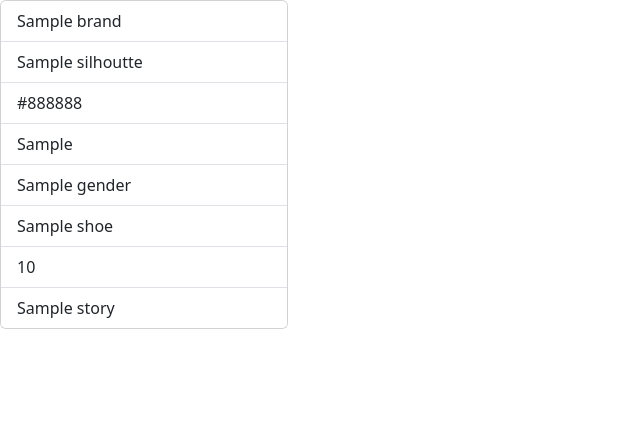
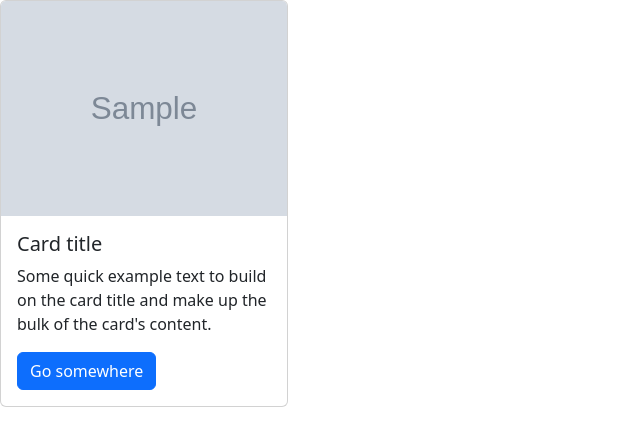
Before and after one commit to Saromazzotta/soleyshoes, a Flask app: template flask_app/templates/home.html in a window 1280 px wide. Shown: the top 446 px of the page, without its empty margins (0-640 px from the left). Run offline with Flask 3, Linux system fonts and the light colour scheme; the template is opened without the code that fills it: most values are stand-ins (such as "Sample title", 1, 10 or a date in 2020); grey boxes marked "Sample" are stand-in pictures.

Commit message:
added image data

```diff
--- a/flask_app/controllers/main.py
+++ b/flask_app/controllers/main.py
@@ -17,36 +17,37 @@ def home():
     # to erase the need for an external API essentially just making our own
 
 
-    # url = "https://the-sneaker-database.p.rapidapi.com/sneakers"
+    url = "https://the-sneaker-database.p.rapidapi.com/sneakers"
 
 
-    # querystring = {"brand":"Nike", "limit":"100"}
-    # querystring_2 = {"brand":"Adidas", "limit":"100"}
-    # querystring_3 = {"brand":"Jordan", "limit":"100"}
-    # querystring_4 = {"brand":"Puma", "limit":"100"}
+    querystring = {"brand":"Nike", "limit":"100"}
+    querystring_2 = {"brand":"Adidas", "limit":"100"}
+    querystring_3 = {"brand":"Jordan", "limit":"100"}
+    querystring_4 = {"brand":"Puma", "limit":"100"}
 
-    # headers = {
-	# "X-RapidAPI-Key": "56c2bc8b30msh20ce65860904590p11203bjsn1ce9c783dc28",
-	# "X-RapidAPI-Host": "the-sneaker-database.p.rapidapi.com"
-    # }
+    headers = {
+	"X-RapidAPI-Key": "56c2bc8b30msh20ce65860904590p11203bjsn1ce9c783dc28",
+	"X-RapidAPI-Host": "the-sneaker-database.p.rapidapi.com"
+    }
 
-    # response = requests.get(url, headers=headers, params=querystring)
+    response = requests.get(url, headers=headers, params=querystring)
 
 
 
-    # for i in range(0,100,1):
+    for i in range(0,100,1):
 
-    #     shoe = {
-    #         'brand': response.json()['results'][i]['brand'],
-    #         'silhoutte': response.json()['results'][i]['silhouette'],
-    #         'colorway': response.json()['results'][i]['colorway'],
-    #         'market_value': response.json()['results'][i]['estimatedMarketValue'],
-    #         'gender': response.json()['results'][i]['gender'],
-    #         'name': response.json()['results'][i]['name'],
-    #         'retailPrice': response.json()['results'][i]['retailPrice'],
-    #         'story': response.json()['results'][i]['story']
-    #     }
-    #     Shoe.save(shoe)
+        shoe = {
+            'brand': response.json()['results'][i]['brand'],
+            'silhoutte': response.json()['results'][i]['silhouette'],
+            'colorway': response.json()['results'][i]['colorway'],
+            'market_value': response.json()['results'][i]['estimatedMarketValue'],
+            'gender': response.json()['results'][i]['gender'],
+            'name': response.json()['results'][i]['name'],
+            'retailPrice': response.json()['results'][i]['retailPrice'],
+            'story': response.json()['results'][i]['story'],
+            'image': response.json()['results'][i]['image']['original']
+        }
+        Shoe.save(shoe)
 
     return render_template('home.html', shoes = Shoe.get_all_shoes())
 
--- a/flask_app/models/Shoe.py
+++ b/flask_app/models/Shoe.py
@@ -16,11 +16,12 @@ class Shoe():
         self.name = data['name']
         self.retailPrice = data['retailPrice']
         self.story = data['story']
+        self.image = data['image']
 
 # saves instance of the shoe from the API call
     @classmethod
     def save(cls, data):
-        query = 'INSERT INTO shoes (brand, silhoutte, colorway, market_value, gender, name, retailPrice, story) VALUES (%(brand)s,%(silhoutte)s,%(colorway)s,%(market_value)s,%(gender)s,%(name)s,%(retailPrice)s,%(story)s);'
+        query = 'INSERT INTO shoes (brand, silhoutte, colorway, market_value, gender, name, retailPrice, story, image) VALUES (%(brand)s,%(silhoutte)s,%(colorway)s,%(market_value)s,%(gender)s,%(name)s,%(retailPrice)s,%(story)s,%(image)s);'
 
         return connectToMySQL('kicks_kartel').query_db(query, data)
 
--- a/flask_app/templates/home.html
+++ b/flask_app/templates/home.html
@@ -13,16 +13,12 @@
     {% for shoe in shoes %}
 
     <div class="card" style="width: 18rem;">
-        <ul class="list-group list-group-flush">
-            <li class="list-group-item">{{shoe.brand}}</li>
-            <li class="list-group-item">{{shoe.silhoutte}}</li>
-            <li class="list-group-item">{{shoe.colorway}}</li>
-            <li class="list-group-item">{{shoe.market_value}}</li>
-            <li class="list-group-item">{{shoe.gender}}</li>
-            <li class="list-group-item">{{shoe.name}}</li>
-            <li class="list-group-item">{{shoe.retailPrice}}</li>
-            <li class="list-group-item">{{shoe.story}}</li>
-        </ul>
+        <img src="{{shoe.image}}" class="card-img-top" alt="...">
+        <div class="card-body">
+            <h5 class="card-title">Card title</h5>
+            <p class="card-text">Some quick example text to build on the card title and make up the bulk of the card's content.</p>
+            <a href="#" class="btn btn-primary">Go somewhere</a>
+        </div>
     </div>
 
     {% endfor %}
```
Also changed, not shown: api.py (+20 -19 lines).
